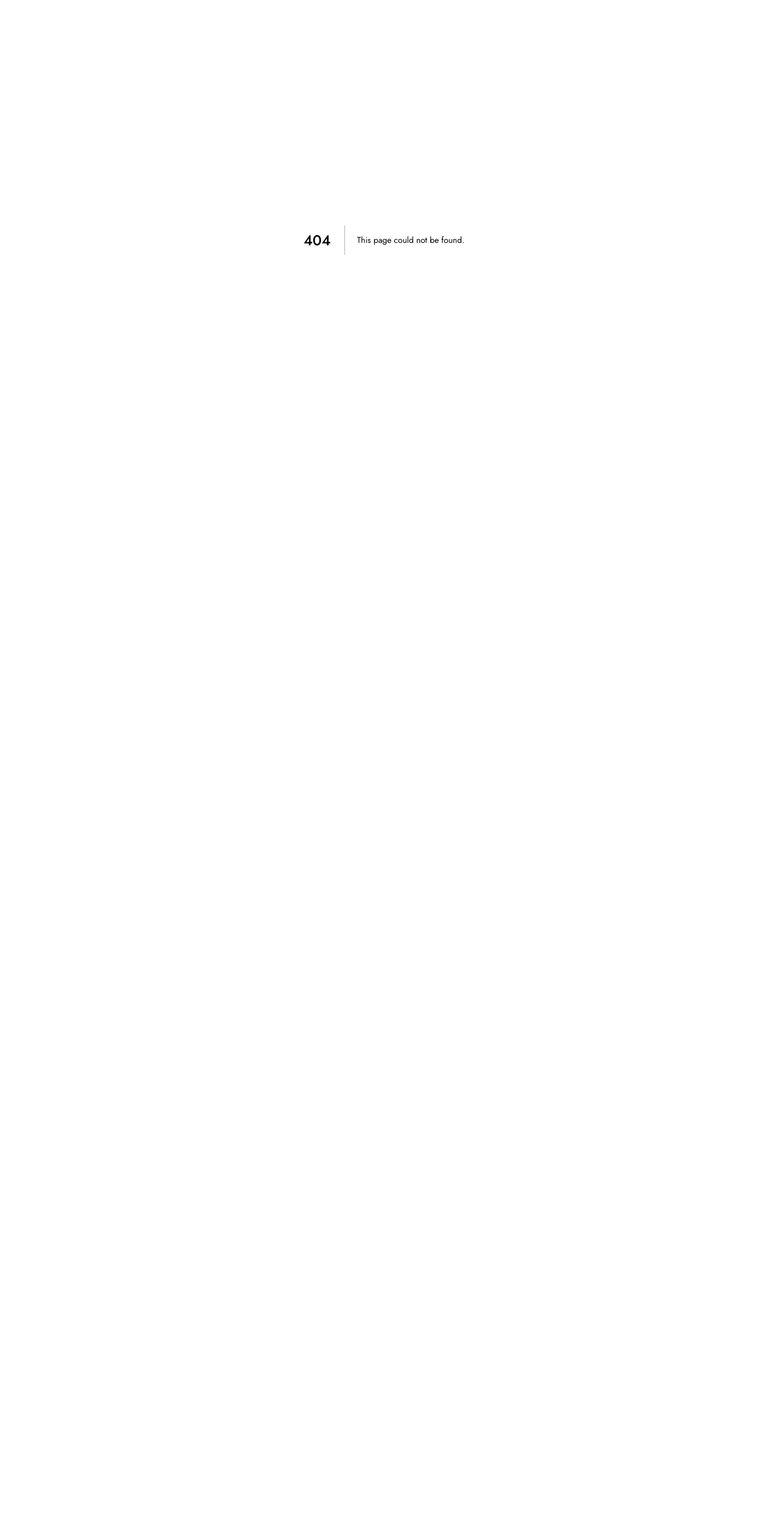
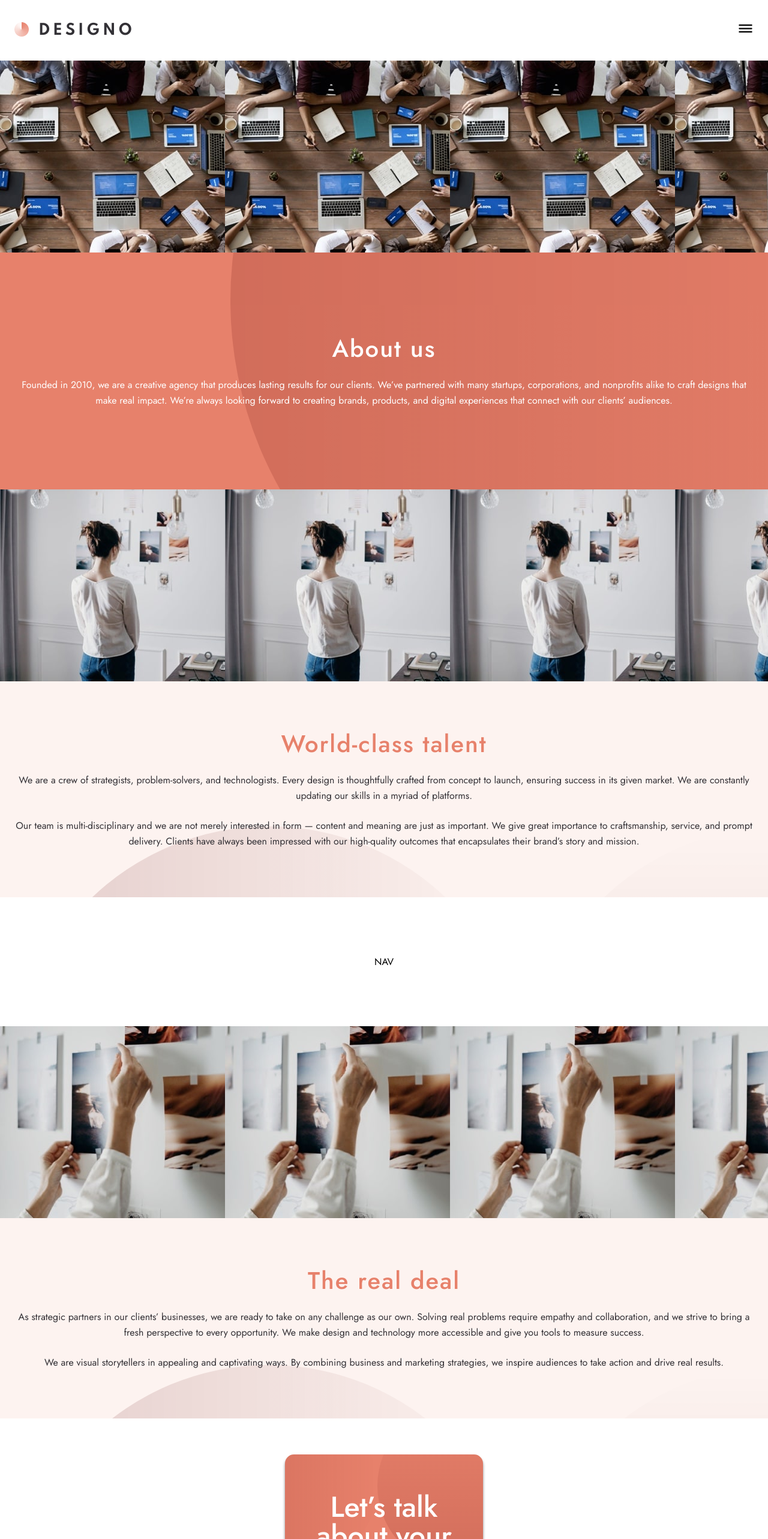
Before and after one commit to koniuszko/designo-ts, a Next.js app: page /about in a window 1280 px wide. Before the commit this address had no page. Shown: the top 2566 px of the page at 60% size. Before the commit the page ends 800 px from the top, so only its background shows below. Built offline with nearby package versions, Linux system fonts and the light colour scheme.

Commit message:
about page

```diff
--- /dev/null
+++ b/src/components/LocationNav.tsx
@@ -0,0 +1,23 @@
+import styled from "styled-components";
+
+
+const NavWrapper = styled.nav`
+  margin: 96px 0;
+  display: flex;
+  flex-direction: column;
+  align-items: center;
+  justify-content: center;
+  gap: 24px;
+
+
+`
+
+const LocationNav = () => {
+    return (
+        <NavWrapper>
+            NAV
+        </NavWrapper>
+    )
+}
+
+export default LocationNav;
--- /dev/null
+++ b/src/components/about/AboutSection.tsx
@@ -0,0 +1,112 @@
+import styled from "styled-components";
+import Image from "next/image";
+import {ColorH2, GrayParagraph, WhiteH1, WhiteH2, WhiteParagraph} from "@/style/global";
+import LocationNav from "@/components/LocationNav";
+
+const HeroWrapper = styled.section`
+  .about-image {
+    height: 320px;
+    background-image: url('/assets/about/mobile/image-about-hero.jpg');
+  }
+
+  .about-main {
+    padding: 0 24px;
+    height: 395px;
+    background-color: #E7816B;
+    display: flex;
+    flex-direction: column;
+    align-items: center;
+    justify-content: center;
+    gap: 24px;
+    background-image: url('/assets/about/mobile/bg-pattern-hero-about-mobile.svg');
+    background-size: 300%;
+    background-repeat: no-repeat;
+    background-position: 35% 15%;
+  }
+`
+
+const AboutWrapper = styled.section`
+  .about-image {
+    height: 320px;
+  }
+
+  .world-class {
+    background-image: url('/assets/about/mobile/image-world-class-talent.jpg');
+  }
+
+  .real-deal {
+    background-image: url('/assets/about/mobile/image-real-deal.jpg');
+  }
+
+  .about-description {
+    padding: 80px 24px;
+    background-color: #FDF3F0;
+    background-image: url('/assets/about/mobile/bg-pattern-hero-about-mobile.svg');
+    background-size: 200%;
+    background-repeat: no-repeat;
+    background-position: 65% -10%;
+    display: flex;
+    flex-direction: column;
+    justify-content: center;
+    align-items: center;
+    gap: 24px;
+
+  }
+`
+
+
+export default function AboutSection() {
+    return (
+        <>
+            <HeroWrapper>
+                <div className="about-image"></div>
+                <div className="about-main">
+                    <WhiteH2>About us</WhiteH2>
+                    <WhiteParagraph>
+                        Founded in 2010, we are a creative agency that produces lasting results for our clients. We’ve
+                        partnered with many startups, corporations, and nonprofits alike to craft designs that make real
+                        impact. We’re always looking forward to creating brands, products, and digital experiences that
+                        connect with our clients’ audiences.
+                    </WhiteParagraph>
+                </div>
+            </HeroWrapper>
+            <AboutWrapper>
+                <div className="about-image world-class"></div>
+                <div className="about-description">
+                    <ColorH2>World-class talent</ColorH2>
+                    <GrayParagraph>
+                        We are a crew of strategists, problem-solvers, and technologists. Every design is thoughtfully
+                        crafted from concept to launch, ensuring success in its given market. We are constantly updating
+                        our skills in a myriad of platforms.
+                    </GrayParagraph>
+                    <GrayParagraph>
+                        Our team is multi-disciplinary and we are not merely interested in form — content and meaning
+                        are just as important. We give great importance to craftsmanship, service, and prompt delivery.
+                        Clients have always been impressed with our high-quality outcomes that encapsulates their
+                        brand’s story and mission.
+                    </GrayParagraph>
+                </div>
+            </AboutWrapper>
+            <LocationNav/>
+            <AboutWrapper>
+                <div className="about-image real-deal"></div>
+                <div className="about-description">
+                    <ColorH2>The real deal</ColorH2>
+                    <GrayParagraph>
+                        As strategic partners in our clients’ businesses, we are ready to take on any challenge as our
+                        own.
+                        Solving real problems require empathy and collaboration, and we strive to bring a fresh
+                        perspective to every opportunity. We make design and technology more accessible and give you
+                        tools to measure success.
+                    </GrayParagraph>
+                    <GrayParagraph>
+                        We are visual storytellers in appealing and captivating ways. By combining business and
+                        marketing strategies, we inspire audiences to take action and drive real results.
+                    </GrayParagraph>
+                </div>
+            </AboutWrapper>
+        </>
+
+
+    )
+}
--- /dev/null
+++ b/src/pages/about.tsx
@@ -0,0 +1,11 @@
+import MainLayout from "@/layouts/MainLayout";
+import AboutSection from "@/components/about/AboutSection";
+
+
+export default function About() {
+    return (
+        <MainLayout>
+            <AboutSection/>
+        </MainLayout>
+    )
+}
--- a/src/pages/index.tsx
+++ b/src/pages/index.tsx
@@ -9,7 +9,7 @@ export default function Home({home_cards}: CardsProps) {
     return (
         <MainLayout>
             <Hero/>
-            <SectionNav disabled={""}/>
+            <SectionNav disabledLink={""}/>
             <MainSection home_cards={home_cards}/>
         </MainLayout>
     )
--- a/src/style/global.ts
+++ b/src/style/global.ts
@@ -43,6 +43,10 @@ export const H2 = styled.h2`
 
 export const WhiteH2 = styled(H2)`
   color: #FFF
+`
+
+export const ColorH2 = styled(H2)`
+  color: #E7816B;
 `
 
 export const H3 = styled.h3`
```
